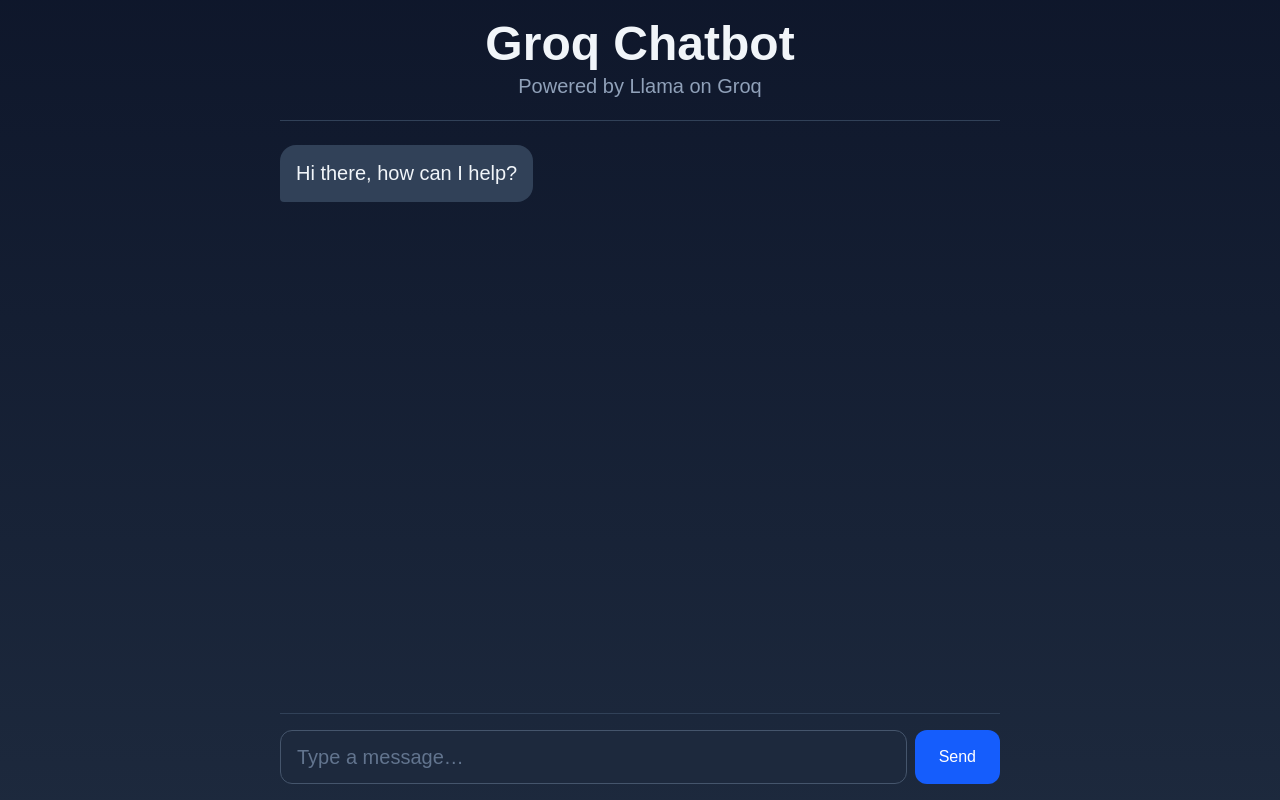
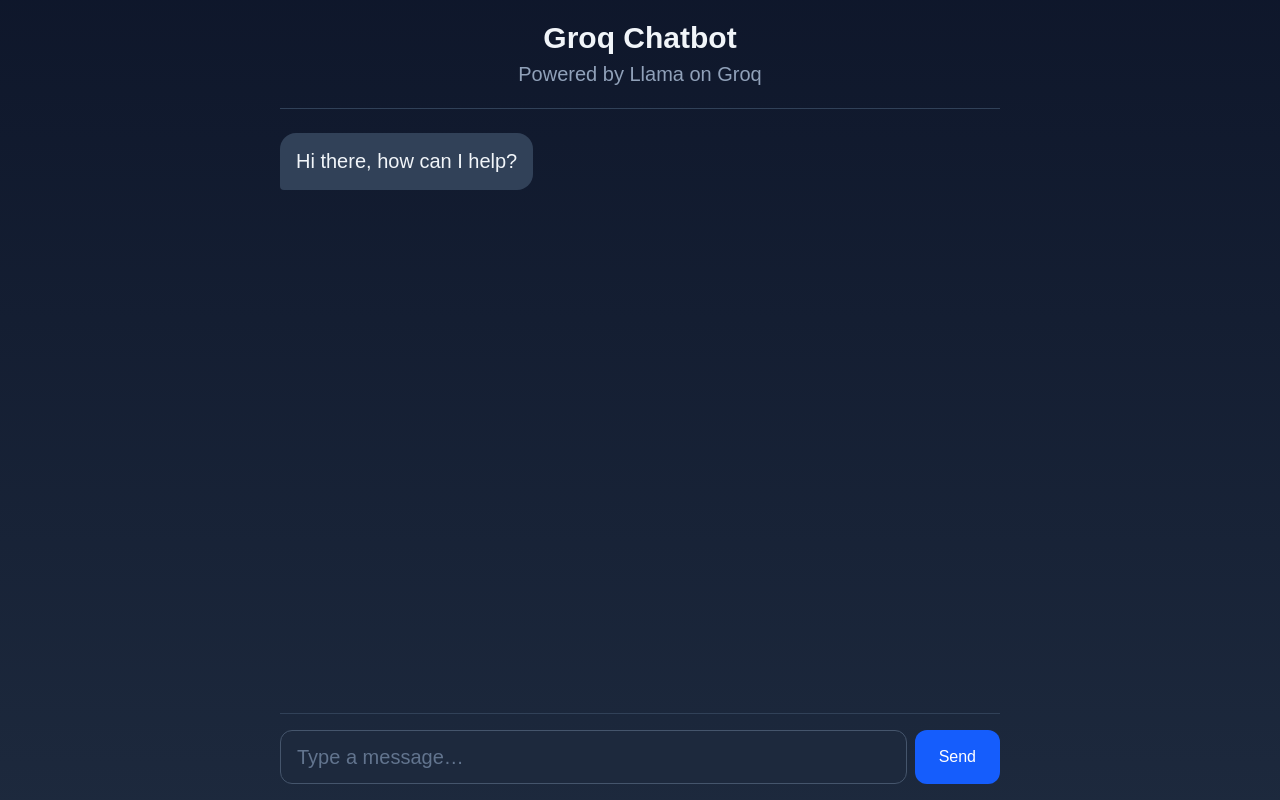
Before and after one commit to Khadija-Zahra335/AI-ChatBot, a Next.js app: page / in a window 1280 px wide. Built offline with nearby package versions, Linux system fonts and the light colour scheme.

Commit message:
Updated heading size

```diff
--- a/app/page.tsx
+++ b/app/page.tsx
@@ -76,7 +76,7 @@
       <div className="flex flex-col w-full max-w-3xl h-screen px-4 sm:px-6">
         {/* Header */}
         <header className="py-5 border-b border-slate-700">
-          <h1 className="text-2xl sm:text-5xl font-bold text-center">
+          <h1 className="text-2xl sm:text-3xl font-bold text-center">
             Groq Chatbot
           </h1>
           <p className="text-center text-base sm:text-xl text-slate-400 mt-1">
```
